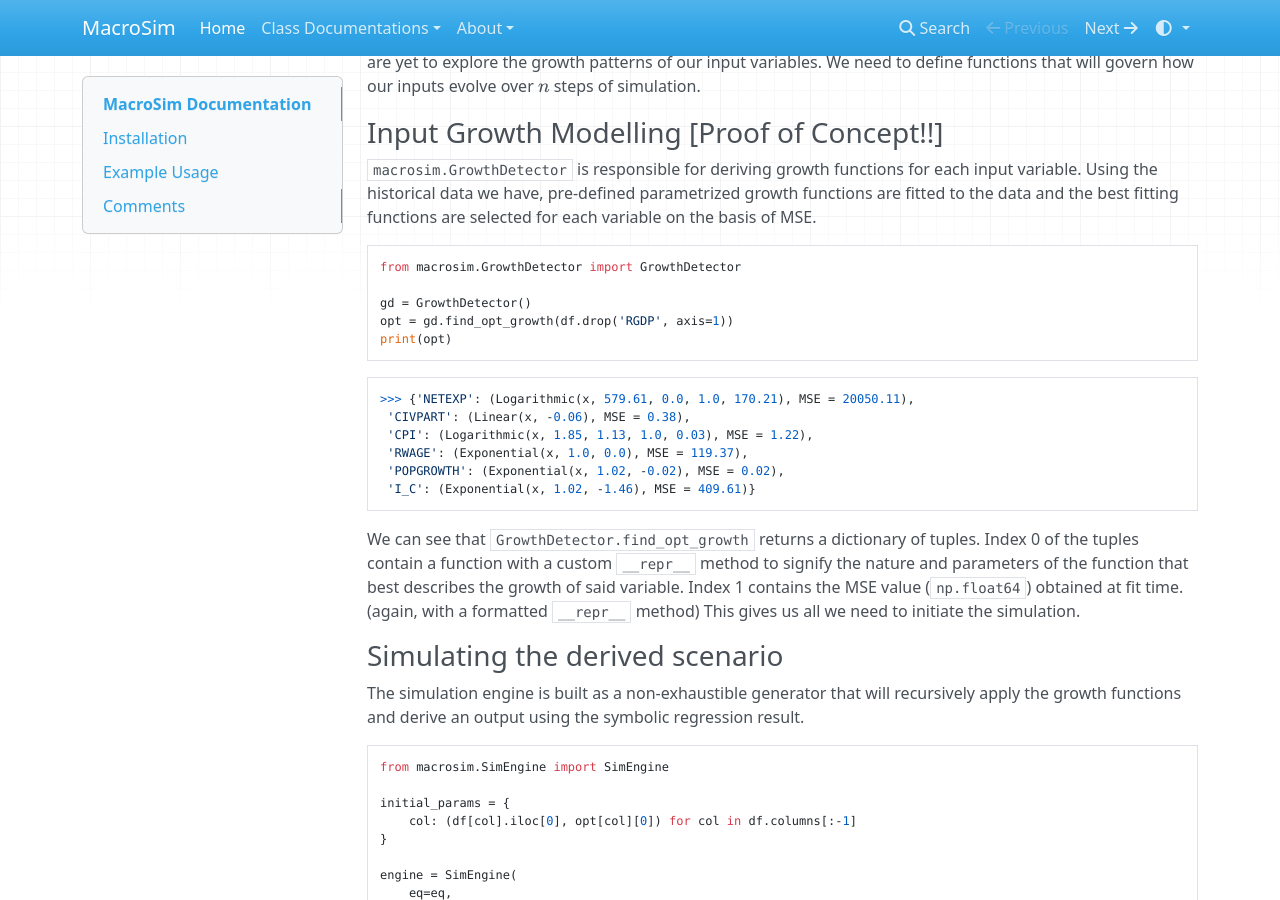
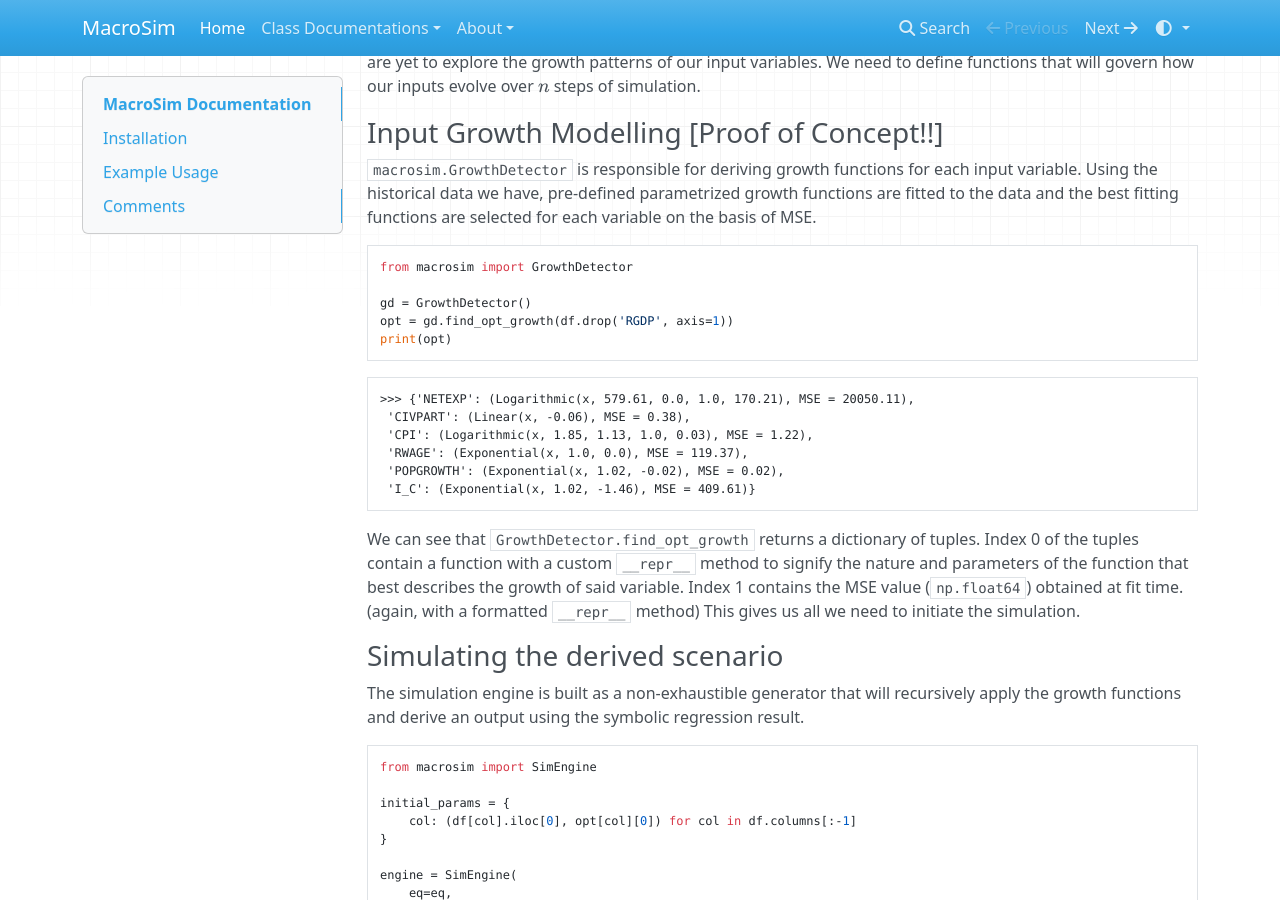
Before and after one commit to GongJr0/MacroSim, an MkDocs documentation site: the page built from docs/index.md, in a window 1280 px wide and 900 px high, scrolled down 2100 px. Built offline with MkDocs 1.6.1, drawn with Linux system fonts in a browser that asks for light colours; nearby versions of some CDN libraries; some of the changed text lies outside the part shown.

Commit message:
Code block language spec fix

````diff
--- a/docs/index.md
+++ b/docs/index.md
@@ -101,13 +101,13 @@
 data we have, pre-defined parametrized growth functions are fitted to the data and the best fitting functions are
 selected for each variable on the basis of MSE.
 ```python
-from macrosim.GrowthDetector import GrowthDetector
+from macrosim import GrowthDetector
 
 gd = GrowthDetector()
 opt = gd.find_opt_growth(df.drop('RGDP', axis=1))
 print(opt)
 ```
-```
+```text
 >>> {'NETEXP': (Logarithmic(x, 579.61, 0.0, 1.0, 170.21), MSE = 20050.11),
  'CIVPART': (Linear(x, -0.06), MSE = 0.38),
  'CPI': (Logarithmic(x, 1.85, 1.13, 1.0, 0.03), MSE = 1.22),
@@ -125,7 +125,7 @@
 an output using the symbolic regression result.
 
 ```python
-from macrosim.SimEngine import SimEngine
+from macrosim import SimEngine
 
 initial_params = {
     col: (df[col].iloc[0], opt[col][0]) for col in df.columns[:-1]
````
Also changed, not shown: other parts of docs/index.md (+1 -1 lines), 1 other file.
